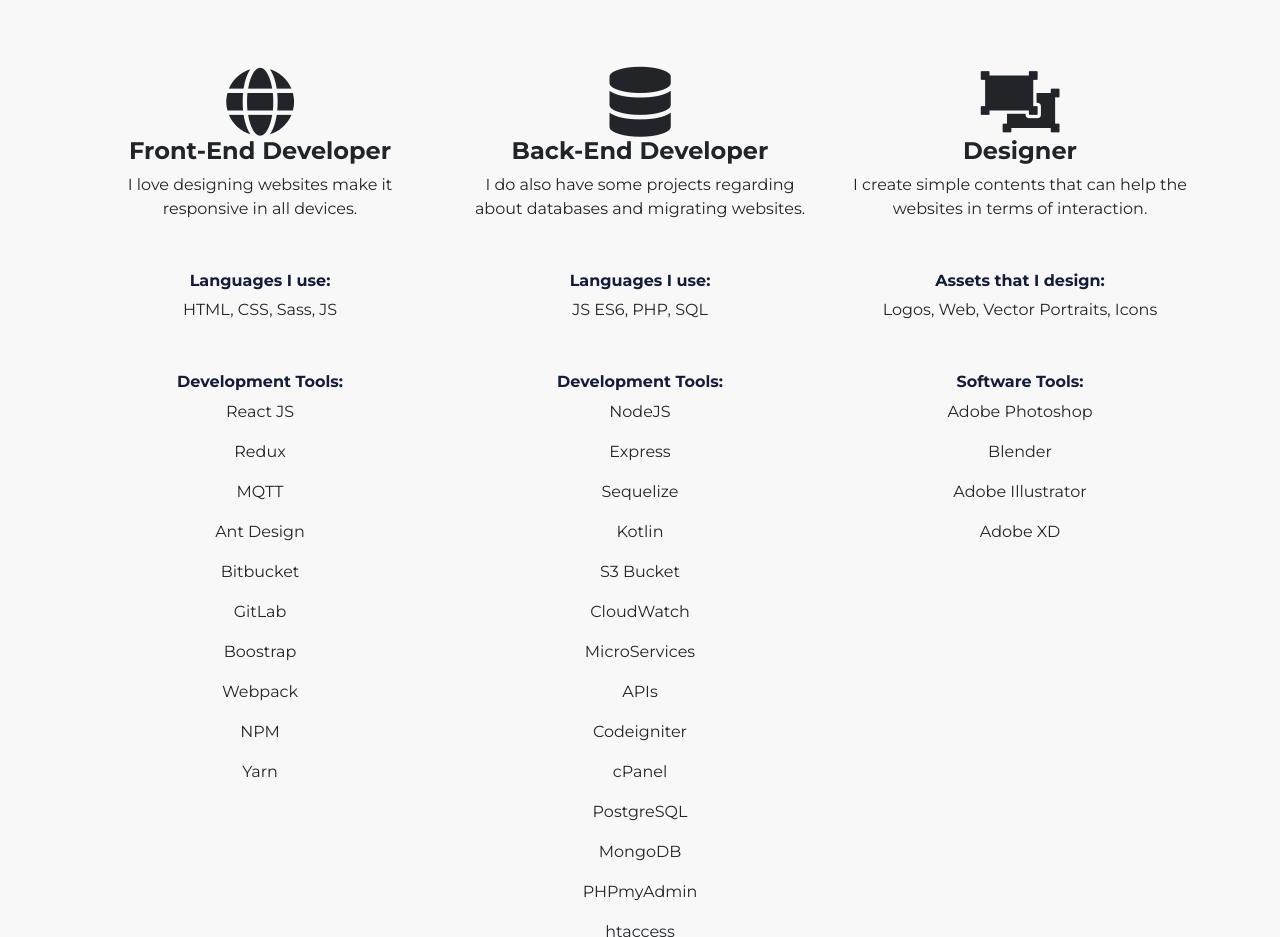
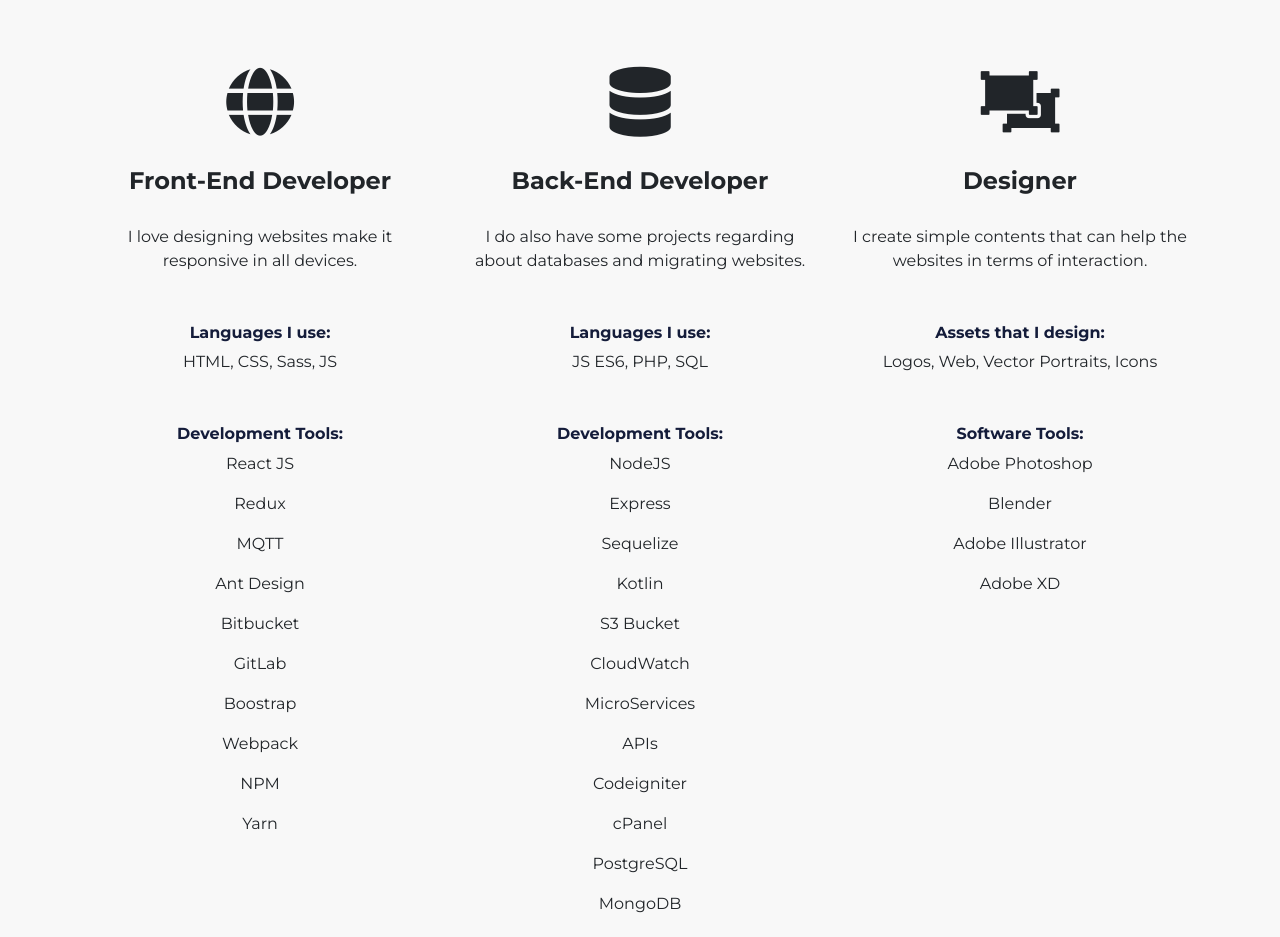
Before and after one commit to pash0107/jshpasia-portfolio, a website built with webpack: page index.html in a window 1280 px wide. Shown: the part 1020-1957 px from the top of the page. Built offline with nearby package versions, Linux system fonts and the light colour scheme; files whose address does not match are found by name.

Commit message:
Update _style.scss

```diff
--- a/src/sass/_style.scss
+++ b/src/sass/_style.scss
@@ -164,6 +164,7 @@
 .fh5co-advantages-outer .fh5co-advantages-grid-columns .col-sm-4 .grid-title {
   font-size: 24px;
   font-weight: 700;
+  margin: 30px 0 30px 0;
 }
 .fh5co-advantages-outer .fh5co-advantages-grid-columns .col-sm-4 .grid-desc {
   font-size: 13px;
```
